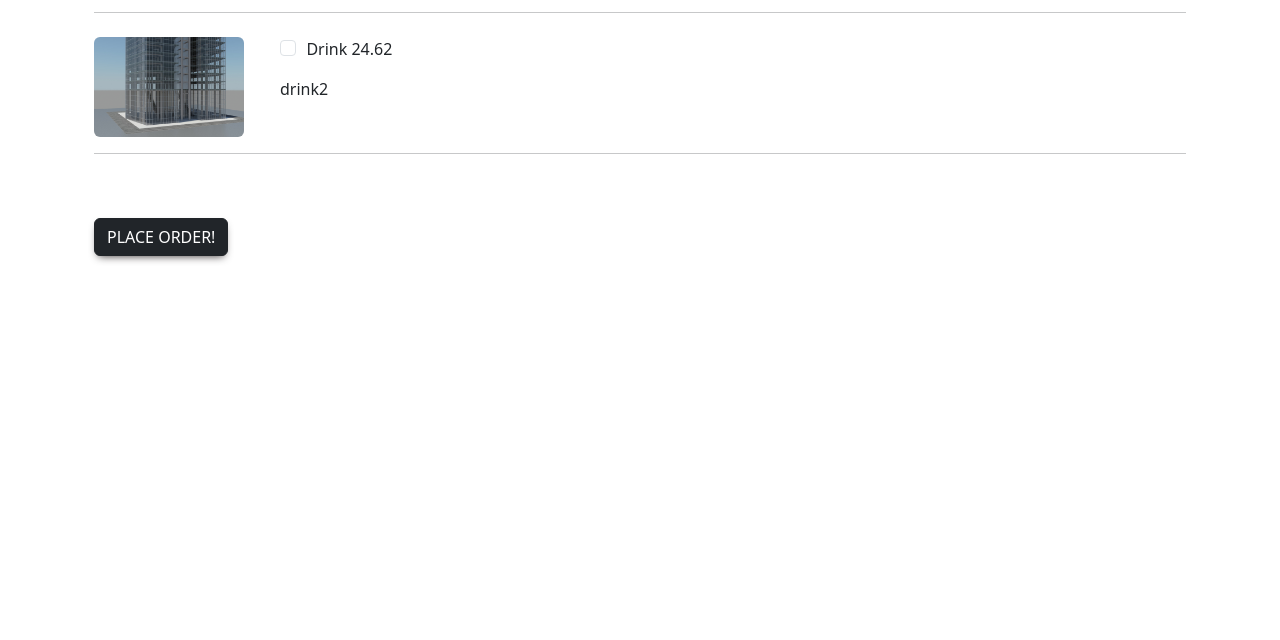
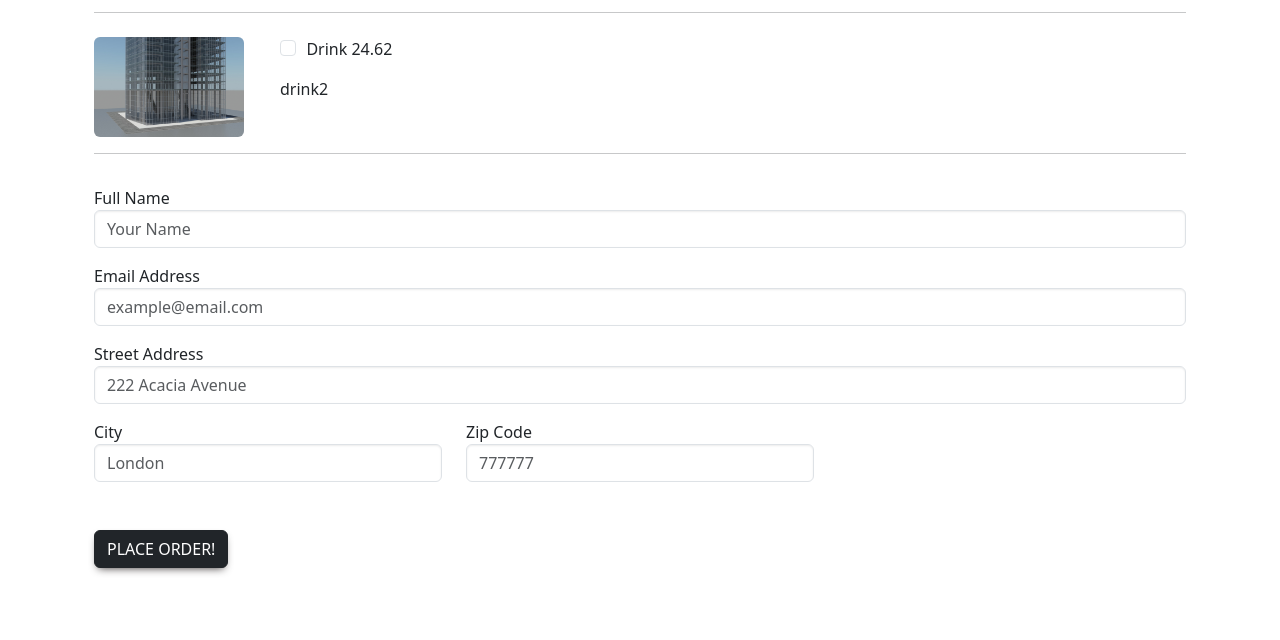
Before and after one commit to Rod-Vadar/FoodApp, a Django app: page /order/ in a window 1280 px wide. Shown: the part 1266-1906 px from the top of the page. Before the commit the page ends 1529 px from the top, so only its background shows below. Run offline with Django 3.2, Linux system fonts and the light colour scheme; data comes from the database, SQL or seed files in the repository; both versions use the stored data as it was after the commit; some libraries are stand-ins or nearby versions.

Commit message:
Add more data fields on the order form

```diff
--- a/customer/models.py
+++ b/customer/models.py
@@ -23,6 +23,11 @@ class OrderModel(models.Model):
     created_on = models.DateTimeField(auto_now_add=True)
     price = models.DecimalField(max_digits=7, decimal_places=2)
     items = models.ManyToManyField('MenuItem', related_name='order', blank=True)
+    name = models.CharField(max_length=50, blank=True)
+    email = models.CharField(max_length=50, blank=True)
+    street = models.CharField(max_length=50, blank=True)
+    city = models.CharField(max_length=50, blank=True)
+    zip_code = models.IntegerField(blank=True, null=True)
 
     def __str__(self):
         return f'Order: {self.created_on.strftime("%b %d %I: %M %p")}'
--- a/customer/templates/customer/order.html
+++ b/customer/templates/customer/order.html
@@ -90,6 +90,36 @@
                     {% endfor %}
                 </div>
 
+                <div class="form-group pt-3">
+                    <label for="name">Full Name</label>
+                    <input  required class="form-control" type="text" placeholder="Your Name" name="name">
+                </div>
+
+                <div class="form-group pt-3">
+                    <label for="name">Email Address</label>
+                    <input  required class="form-control" type="text" placeholder="example@email.com" name="email">
+                </div>
+
+                <div class="form-group pt-3">
+                    <label for="name">Street Address</label>
+                    <input  required class="form-control" type="text" placeholder="222 Acacia Avenue" name="street">
+                </div>
+
+                <div class="row">
+                    <div class="col-md-4 col-sm-12">
+                        <div class="form-group pt-3">
+                            <label for="name">City</label>
+                            <input  required class="form-control" type="text" placeholder="London" name="city">
+                        </div>
+                    </div>
+                    <div class="col-md-4 col-sm-12">
+                        <div class="form-group pt-3">
+                            <label for="name">Zip Code</label>
+                            <input  required class="form-control" type="text" placeholder="777777" name="zip">
+                        </div>
+                    </div>
+        </div>
+
                 <button class="btn btn-dark mt-5">Place Order!</button>
             </form>
         </div>
```
Also changed, not shown: db.sqlite3.
